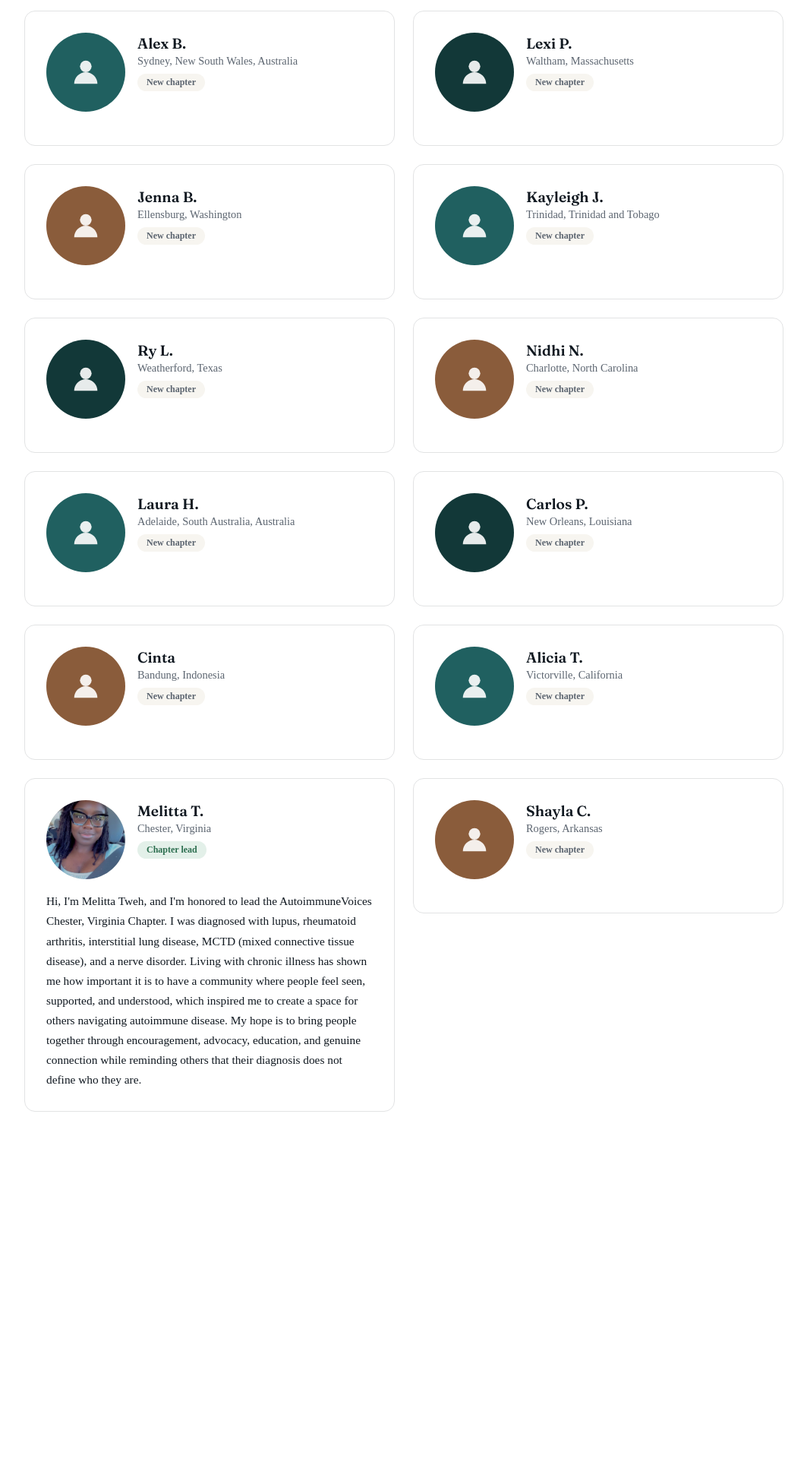
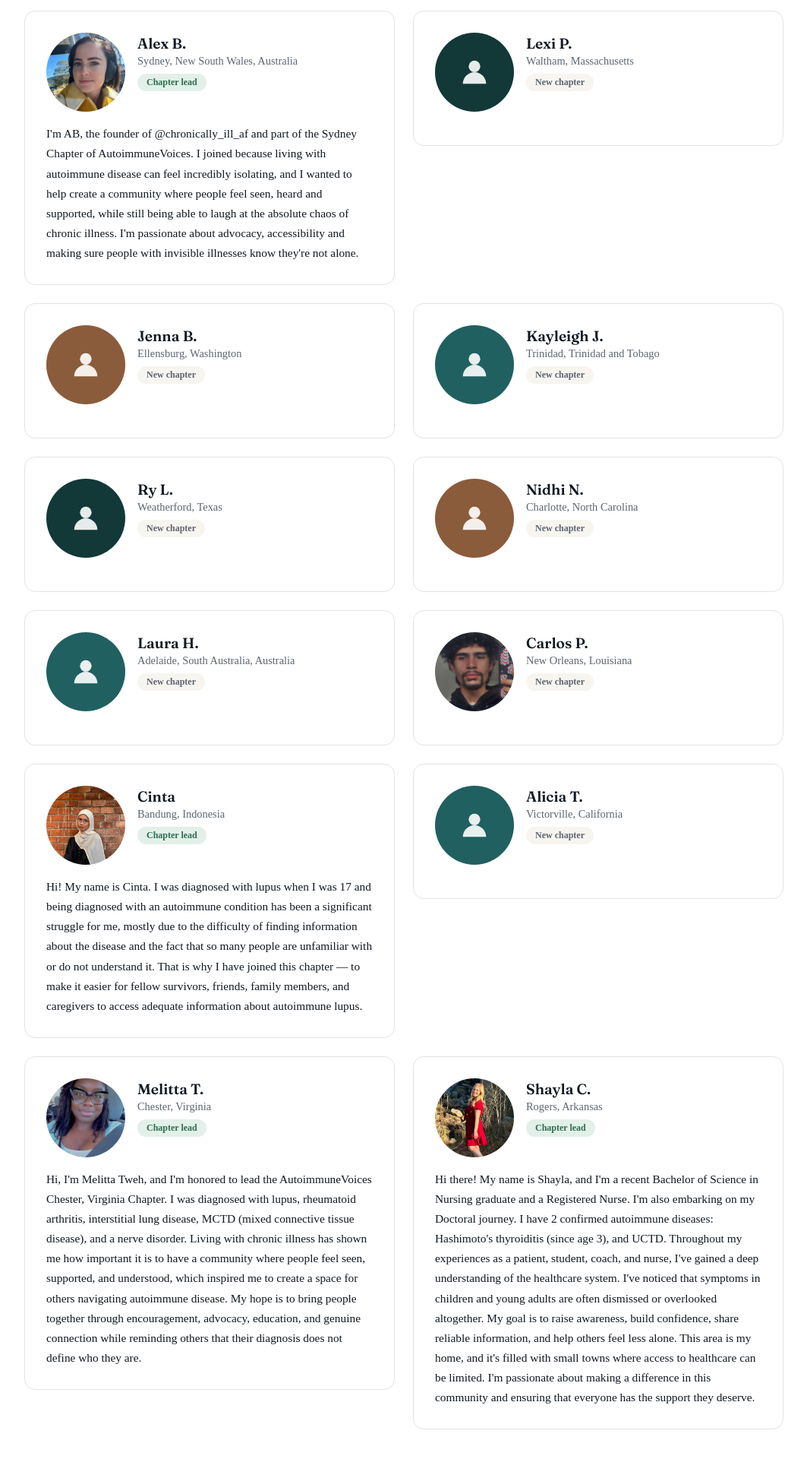
Before and after one commit to AadyaS26/patient-voice-coalition, a React (Vite) app: page /create-chapter in a window 1280 px wide. Shown: the part 3047-4967 px from the top of the page at 76% size, without its empty margins (108-1171 px from the left). Before the commit the page ends 4582 px from the top, so only its background shows below. Built offline with nearby package versions, Linux system fonts and the light colour scheme; no server answers.

Commit message:
Update CreateChapter.jsx

```diff
--- a/src/pages/CreateChapter.jsx
+++ b/src/pages/CreateChapter.jsx
@@ -47,22 +47,34 @@ const CHAPTERS = [
   },
   { first: "Astha", lastInitial: "", city: "Delhi", region: null, country: "India", photo: null, handle: null, bio: null },
   { first: "Cece", lastInitial: "P", city: "Brighton", region: null, country: "United Kingdom", photo: null, handle: null, bio: null },
-  { first: "Alex", lastInitial: "B", city: "Sydney", region: "New South Wales", country: "Australia", photo: null, handle: null, bio: null },
+  {
+    first: "Alex", lastInitial: "B", city: "Sydney", region: "New South Wales", country: "Australia",
+    photo: "/chapter-photos/alex.jpg", handle: null,
+    bio: "I'm AB, the founder of @chronically_ill_af and part of the Sydney Chapter of AutoimmuneVoices. I joined because living with autoimmune disease can feel incredibly isolating, and I wanted to help create a community where people feel seen, heard and supported, while still being able to laugh at the absolute chaos of chronic illness. I'm passionate about advocacy, accessibility and making sure people with invisible illnesses know they're not alone.",
+  },
   { first: "Lexi", lastInitial: "P", city: "Waltham", region: "Massachusetts", country: "US", photo: null, handle: null, bio: null },
   { first: "Jenna", lastInitial: "B", city: "Ellensburg", region: "Washington", country: "US", photo: null, handle: null, bio: null },
   { first: "Kayleigh", lastInitial: "J", city: "Trinidad", region: null, country: "Trinidad and Tobago", photo: null, handle: null, bio: null },
   { first: "Ry", lastInitial: "L", city: "Weatherford", region: "Texas", country: "US", photo: null, handle: null, bio: null },
   { first: "Nidhi", lastInitial: "N", city: "Charlotte", region: "North Carolina", country: "US", photo: null, handle: null, bio: null },
   { first: "Laura", lastInitial: "H", city: "Adelaide", region: "South Australia", country: "Australia", photo: null, handle: null, bio: null },
-  { first: "Carlos", lastInitial: "P", city: "New Orleans", region: "Louisiana", country: "US", photo: null, handle: null, bio: null },
-  { first: "Cinta", lastInitial: "", city: "Bandung", region: null, country: "Indonesia", photo: null, handle: null, bio: null },
+  { first: "Carlos", lastInitial: "P", city: "New Orleans", region: "Louisiana", country: "US", photo: "/chapter-photos/carlos.jpg", handle: null, bio: null },
+  {
+    first: "Cinta", lastInitial: "", city: "Bandung", region: null, country: "Indonesia",
+    photo: "/chapter-photos/cinta.jpg", handle: null,
+    bio: "Hi! My name is Cinta. I was diagnosed with lupus when I was 17 and being diagnosed with an autoimmune condition has been a significant struggle for me, mostly due to the difficulty of finding information about the disease and the fact that so many people are unfamiliar with or do not understand it. That is why I have joined this chapter — to make it easier for fellow survivors, friends, family members, and caregivers to access adequate information about autoimmune lupus.",
+  },
   { first: "Alicia", lastInitial: "T", city: "Victorville", region: "California", country: "US", photo: null, handle: "@theinflamednurse", bio: null },
   {
     first: "Melitta", lastInitial: "T", city: "Chester", region: "Virginia", country: "US",
     photo: "/chapter-photos/melitta.jpg", handle: "@flarebutfavored",
     bio: "Hi, I'm Melitta Tweh, and I'm honored to lead the AutoimmuneVoices Chester, Virginia Chapter. I was diagnosed with lupus, rheumatoid arthritis, interstitial lung disease, MCTD (mixed connective tissue disease), and a nerve disorder. Living with chronic illness has shown me how important it is to have a community where people feel seen, supported, and understood, which inspired me to create a space for others navigating autoimmune disease. My hope is to bring people together through encouragement, advocacy, education, and genuine connection while reminding others that their diagnosis does not define who they are.",
   },
-  { first: "Shayla", lastInitial: "C", city: "Rogers", region: "Arkansas", country: "US", photo: null, handle: "@crafton_shayla", bio: null },
+  {
+    first: "Shayla", lastInitial: "C", city: "Rogers", region: "Arkansas", country: "US",
+    photo: "/chapter-photos/shayla.jpg", handle: "@crafton_shayla",
+    bio: "Hi there! My name is Shayla, and I'm a recent Bachelor of Science in Nursing graduate and a Registered Nurse. I'm also embarking on my Doctoral journey. I have 2 confirmed autoimmune diseases: Hashimoto's thyroiditis (since age 3), and UCTD. Throughout my experiences as a patient, student, coach, and nurse, I've gained a deep understanding of the healthcare system. I've noticed that symptoms in children and young adults are often dismissed or overlooked altogether. My goal is to raise awareness, build confidence, share reliable information, and help others feel less alone. This area is my home, and it's filled with small towns where access to healthcare can be limited. I'm passionate about making a difference in this community and ensuring that everyone has the support they deserve.",
+  },
 ];
 
 function chapterLocation(c) {
```
